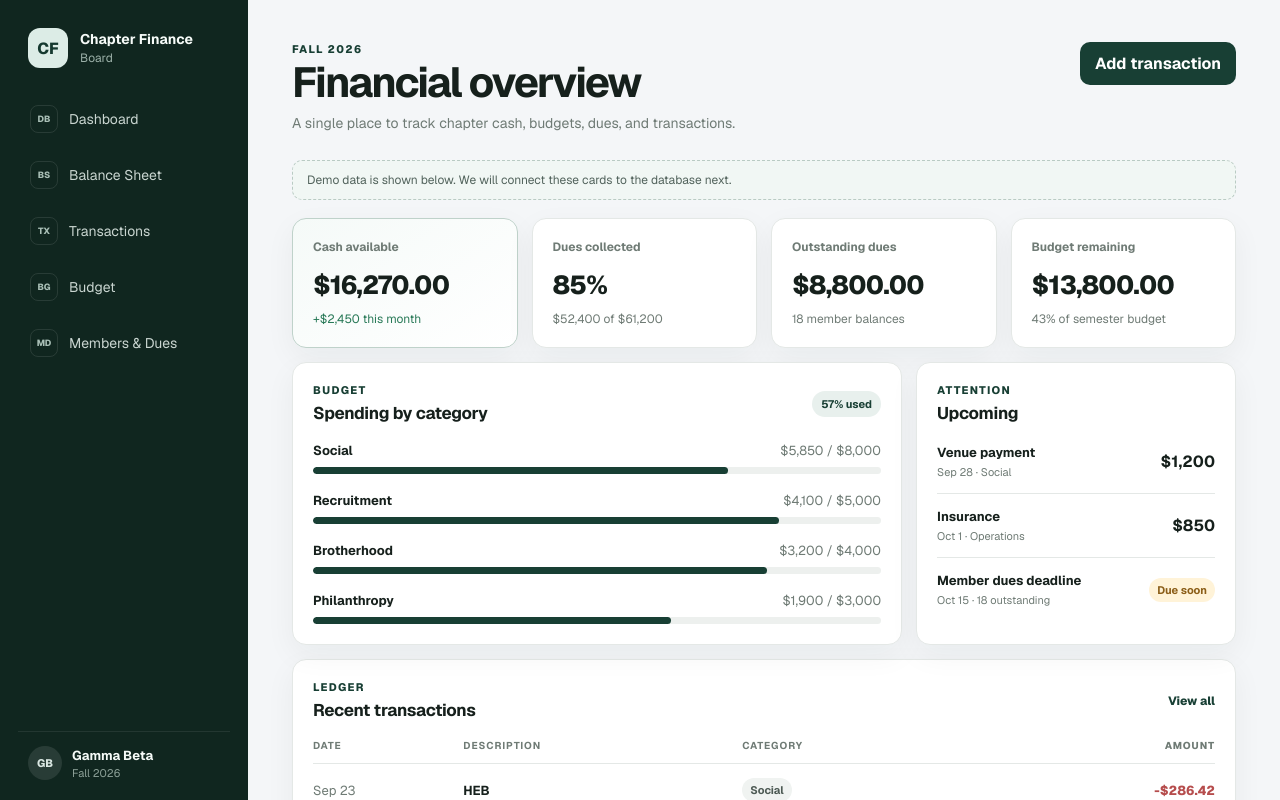
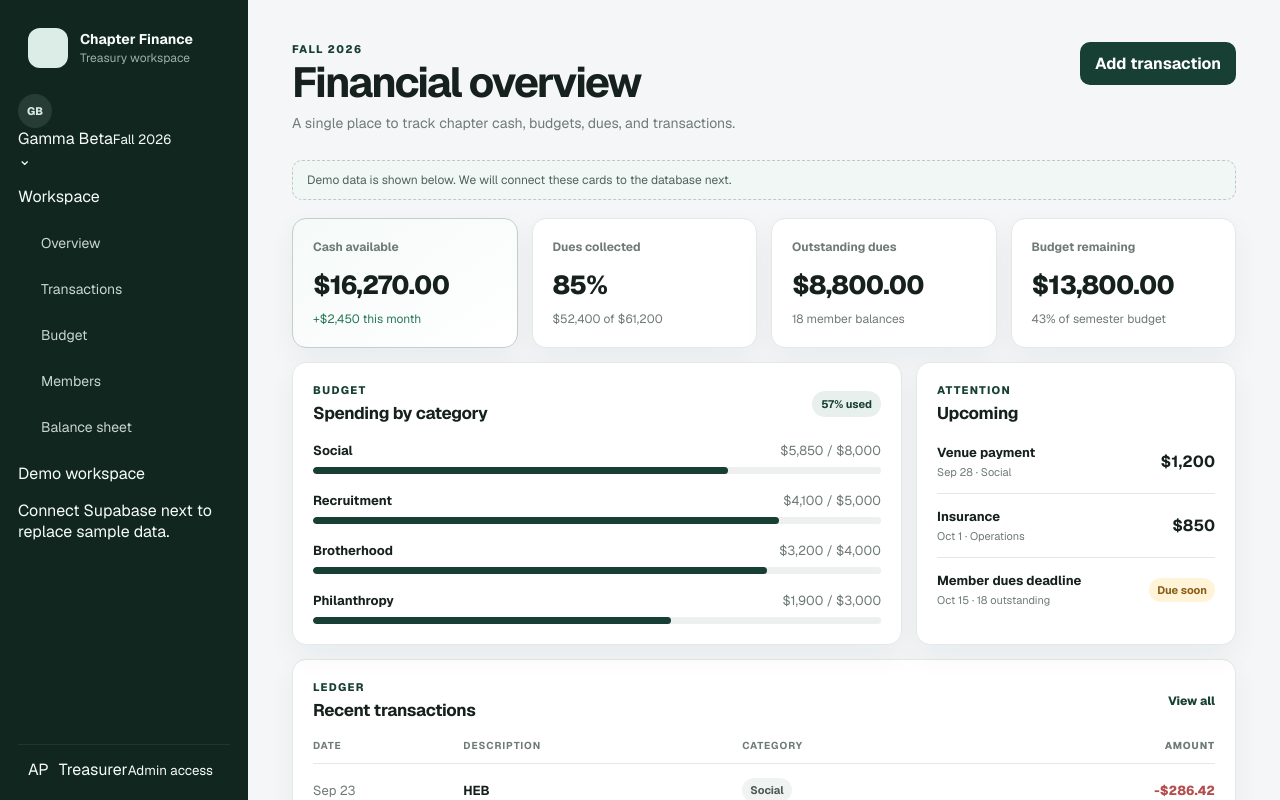
Before and after one commit to alecphan2/chapter-finances, a Next.js app: page / in a window 1280 px wide. Shown: the top 800 px of the page. Built offline with nearby package versions, Linux system fonts and the light colour scheme.

Commit message:
Modernize sidebar navigation

```diff
--- a/components/sidebar.tsx
+++ b/components/sidebar.tsx
@@ -1,38 +1,74 @@
+"use client";
+
 import Link from "next/link";
+import { usePathname } from "next/navigation";
 
 const navigation = [
-  { href: "/", label: "Dashboard", mark: "DB" },
-  { href: "/balance-sheet", label: "Balance Sheet", mark: "BS" },
-  { href: "/transactions", label: "Transactions", mark: "TX" },
-  { href: "/budget", label: "Budget", mark: "BG" },
-  { href: "/members", label: "Members & Dues", mark: "MD" },
+  { href: "/", label: "Overview" },
+  { href: "/transactions", label: "Transactions" },
+  { href: "/budget", label: "Budget" },
+  { href: "/members", label: "Members" },
+  { href: "/balance-sheet", label: "Balance sheet" },
 ];
 
+function isActive(pathname: string, href: string) {
+  return href === "/" ? pathname === "/" : pathname.startsWith(href);
+}
+
 export function Sidebar() {
+  const pathname = usePathname();
+
   return (
     <aside className="sidebar">
       <div className="brand">
-        <div className="brand-mark">CF</div>
+        <div className="brand-mark" aria-hidden="true">
+          <span />
+          <span />
+          <span />
+          <span />
+        </div>
         <div>
           <p className="brand-title">Chapter Finance</p>
-          <p className="brand-subtitle">Board</p>
+          <p className="brand-subtitle">Treasury workspace</p>
         </div>
       </div>
 
+      <div className="workspace-switcher">
+        <div className="chapter-avatar">GB</div>
+        <div className="workspace-copy">
+          <span>Gamma Beta</span>
+          <small>Fall 2026</small>
+        </div>
+        <span className="chevron">⌄</span>
+      </div>
+
+      <p className="nav-label">Workspace</p>
       <nav className="nav-list" aria-label="Primary navigation">
-        {navigation.map((item) => (
-          <Link className="nav-link" href={item.href} key={item.href}>
-            <span className="nav-mark">{item.mark}</span>
-            <span>{item.label}</span>
-          </Link>
-        ))}
+        {navigation.map((item) => {
+          const active = isActive(pathname, item.href);
+          return (
+            <Link
+              className={`nav-link ${active ? "nav-link-active" : ""}`}
+              href={item.href}
+              key={item.href}
+            >
+              <span className="nav-indicator" />
+              <span>{item.label}</span>
+            </Link>
+          );
+        })}
       </nav>
 
+      <div className="sidebar-note">
+        <p>Demo workspace</p>
+        <span>Connect Supabase next to replace sample data.</span>
+      </div>
+
       <div className="sidebar-footer">
-        <div className="chapter-avatar">GB</div>
-        <div>
-          <p className="chapter-name">Gamma Beta</p>
-          <p className="muted">Fall 2026</p>
+        <div className="user-avatar">AP</div>
+        <div className="workspace-copy">
+          <span>Treasurer</span>
+          <small>Admin access</small>
         </div>
       </div>
     </aside>
```
